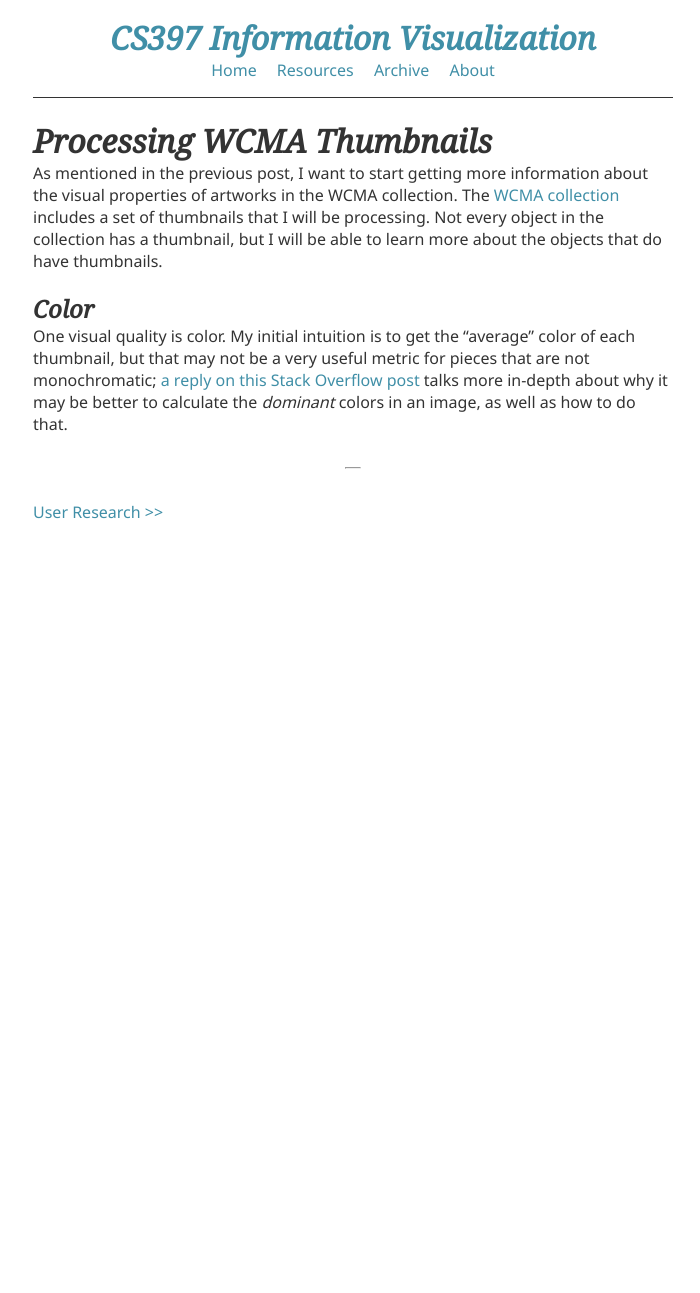
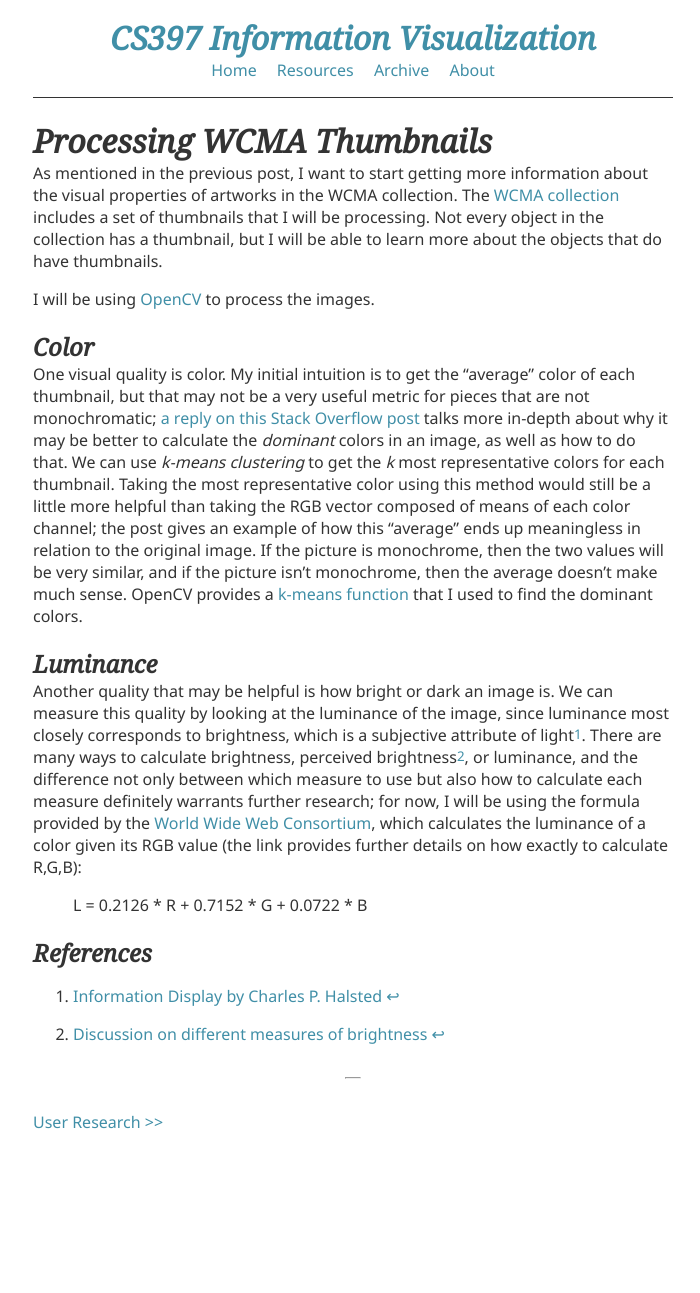
Before and after one commit to lester-lee/f2018-info-vis, a Jekyll site: the page built from _posts/2018-11-05-visualprocessing.md, in a window 1280 px wide. Shown: the whole page, without its empty margins (287-987 px from the left). Built offline with Jekyll 4.4.1, drawn with Linux system fonts in a browser that asks for light colours; before the commit the page ends 900 px from its top, so only the background shows below that.

Commit message:
Add brightness paragraph

```diff
--- a/_posts/2018-11-05-visualprocessing.md
+++ b/_posts/2018-11-05-visualprocessing.md
@@ -4,5 +4,15 @@ title: Processing WCMA Thumbnails
 ---
 As mentioned in the previous post, I want to start getting more information about the visual properties of artworks in the WCMA collection. The [WCMA collection](https://github.com/wcmaart/collection) includes a set of thumbnails that I will be processing. Not every object in the collection has a thumbnail, but I will be able to learn more about the objects that do have thumbnails.
 
+I will be using [OpenCV](https://opencv.org/) to process the images.
+
 ## Color
-One visual quality is color. My initial intuition is to get the "average" color of each thumbnail, but that may not be a very useful metric for pieces that are not monochromatic; [a reply on this Stack Overflow post](https://stackoverflow.com/questions/43111029/how-to-find-the-average-colour-of-an-image-in-python-with-opencv) talks more in-depth about why it may be better to calculate the _dominant_ colors in an image, as well as how to do that.
+One visual quality is color. My initial intuition is to get the "average" color of each thumbnail, but that may not be a very useful metric for pieces that are not monochromatic; [a reply on this Stack Overflow post](https://stackoverflow.com/questions/43111029/how-to-find-the-average-colour-of-an-image-in-python-with-opencv) talks more in-depth about why it may be better to calculate the _dominant_ colors in an image, as well as how to do that. We can use _k-means clustering_ to get the _k_ most representative colors for each thumbnail. Taking the most representative color using this method would still be a little more helpful than taking the RGB vector composed of means of each color channel; the post gives an example of how this "average" ends up meaningless in relation to the original image. If the picture is monochrome, then the two values will be very similar, and if the picture isn't monochrome, then the average doesn't make much sense. OpenCV provides a [k-means function](https://docs.opencv.org/3.0-beta/doc/py_tutorials/py_ml/py_kmeans/py_kmeans_opencv/py_kmeans_opencv.html) that I used to find the dominant colors.
+
+## Luminance
+Another quality that may be helpful is how bright or dark an image is. We can measure this quality by looking at the luminance of the image, since luminance most closely corresponds to brightness, which is a subjective attribute of light[^brightness]. There are many ways to calculate brightness, perceived brightness[^pb], or luminance, and the difference not only between which measure to use but also how to calculate each measure  definitely warrants further research; for now, I will be using the formula provided by the [World Wide Web Consortium](https://www.w3.org/TR/WCAG20-TECHS/G145.html), which calculates the luminance of a color given its RGB value (the link provides further details on how exactly to calculate R,G,B):
+> L = 0.2126 * R + 0.7152 * G + 0.0722 * B
+
+## References
+[^brightness]: [Information Display by Charles P. Halsted](http://crompton.com/light/index.html)
+[^pb]: [Discussion on different measures of brightness](http://www.nbdtech.com/Blog/archive/2008/04/27/Calculating-the-Perceived-Brightness-of-a-Color.aspx)
```
